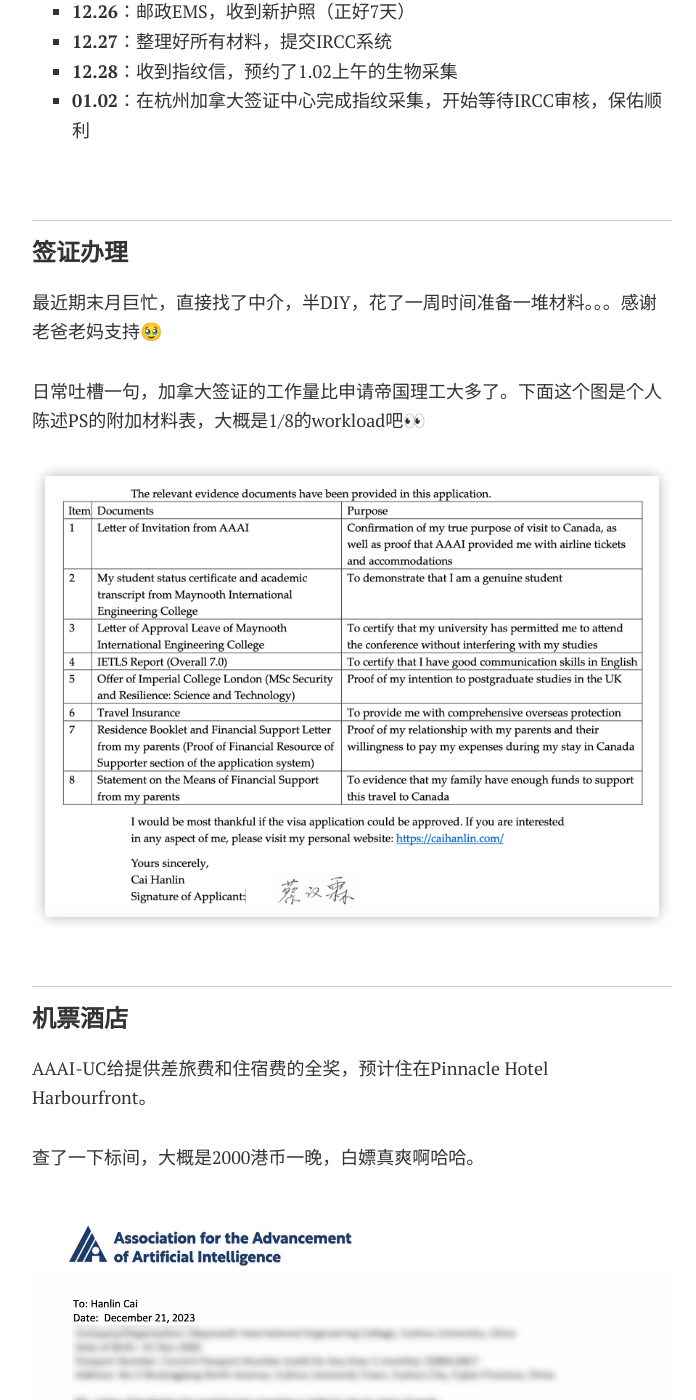
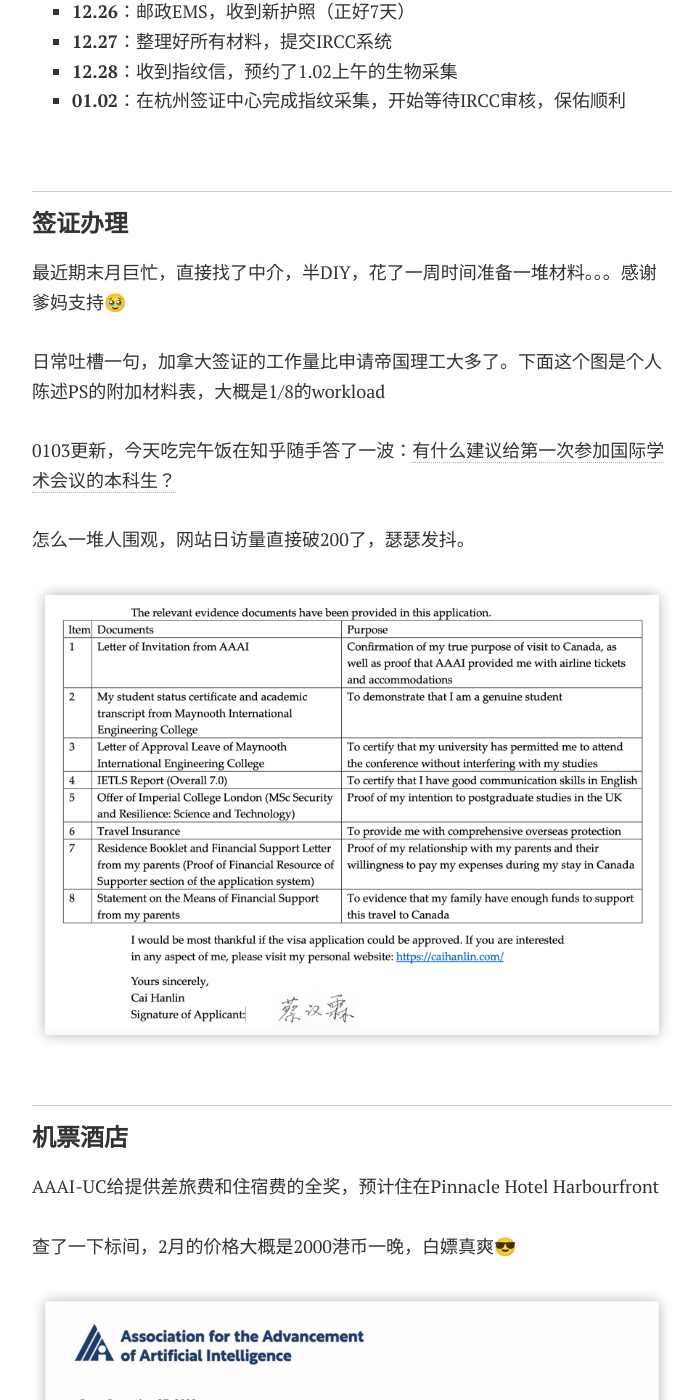
Before and after one commit to GuangLun2000/GuangLun2000.github.io, a Jekyll site: the page built from blogs/aaai-24.md, in a window 1280 px wide and 1400 px high, scrolled down 486 px. Shown: the whole window, without its empty margins (288-984 px from the left). Built offline with Jekyll 4.4.1, drawn with Linux system fonts in a browser that asks for light colours; nearby versions of some CDN libraries; comment, search, counter and statistics services are not loaded; a style sheet for code colours, icons or effects is not loaded.

Commit message:
update blog

```diff
--- a/blogs/aaai-24.md
+++ b/blogs/aaai-24.md
@@ -19,7 +19,7 @@
 - **12.26**：邮政EMS，收到新护照（正好7天）
 - **12.27**：整理好所有材料，提交IRCC系统
 - **12.28**：收到指纹信，预约了1.02上午的生物采集
-- **01.02**：在杭州加拿大签证中心完成指纹采集，开始等待IRCC审核，保佑顺利
+- **01.02**：在杭州签证中心完成指纹采集，开始等待IRCC审核，保佑顺利
 
 <br>
 
@@ -27,9 +27,13 @@
 
 #### 签证办理
 
-最近期末月巨忙，直接找了中介，半DIY，花了一周时间准备一堆材料。。。感谢老爸老妈支持🥹
+最近期末月巨忙，直接找了中介，半DIY，花了一周时间准备一堆材料。。。感谢爹妈支持🥹
 
-<br>日常吐槽一句，加拿大签证的工作量比申请帝国理工大多了。下面这个图是个人陈述PS的附加材料表，大概是1/8的workload吧👀
+<br>日常吐槽一句，加拿大签证的工作量比申请帝国理工大多了。下面这个图是个人陈述PS的附加材料表，大概是1/8的workload
+
+<br>0103更新，今天吃完午饭在知乎随手答了一波：[有什么建议给第一次参加国际学术会议的本科生？](https://www.zhihu.com/question/50603131/answer/3348461907)
+
+<br>怎么一堆人围观，网站日访量直接破200了，瑟瑟发抖。
 
 <center>
 <img src="/blogs/aaai-24.assets/image-20240102233256486.png">
@@ -41,12 +45,12 @@
 
 #### 机票酒店
 
-AAAI-UC给提供差旅费和住宿费的全奖，预计住在Pinnacle Hotel Harbourfront。
+AAAI-UC给提供差旅费和住宿费的全奖，预计住在Pinnacle Hotel Harbourfront
 
-<br>查了一下标间，大概是2000港币一晚，白嫖真爽啊哈哈。
+<br>查了一下标间，2月的价格大概是2000港币一晚，白嫖真爽😎
 
 <center>
-<img src="/blogs/aaai-24.assets/AAAI-2024.png">
+<img src="/blogs/aaai-24.assets/image-20240103220603425.png">
 </center>
 
 <br>
@@ -67,9 +67,7 @@
 
 #### 一些闲言碎语
 
-
-
-
+攒人品ing
 
 
 
```
Also changed, not shown: other parts of blogs/aaai-24.md (+0 -4 lines), blogs/aaai-24.assets/image-20240103220603425.png (added).
